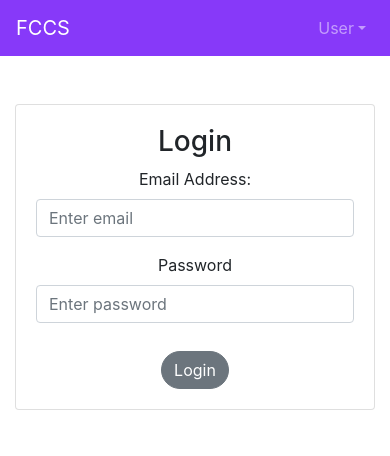
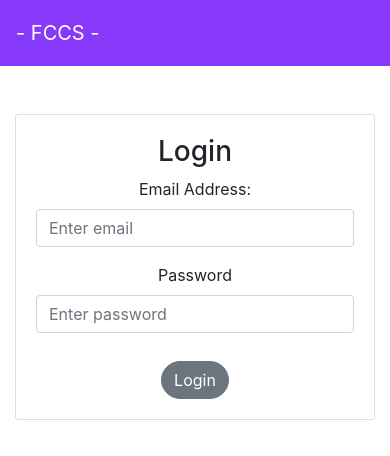
Before and after one commit to FCCSTeam/Fire-Code-Compliance-Software, a Vue app: page / in a window 390 px wide. Shown: the top 456 px of the page. Built offline with nearby package versions, Linux system fonts and the light colour scheme; no server answers.

Commit message:
tabs now responsive to user auth state

```diff
--- a/src/components/navbar/NavBar1.vue
+++ b/src/components/navbar/NavBar1.vue
@@ -2,10 +2,12 @@
   <div id="navbar1">
     <b-navbar type="dark" variant="primary">
       <b-navbar-brand>
-        FCCS
+        <b-navbar-brand :to="{ path: '/' }">
+          <span> - FCCS - </span>
+        </b-navbar-brand>
       </b-navbar-brand>
 
-      <b-collapse id="nav-collapse" is-nav>
+      <b-collapse id="nav-collapse" is-nav v-if="activeUser">
         <b-navbar-nav class="ml-auto">
           <b-nav-item-dropdown text="User" right>
             <b-dropdown-item href="">Settings</b-dropdown-item>
@@ -20,10 +22,14 @@
 
 <script>
 import { userLogout } from "@/js/auth/userAuth.js";
+import { getActiveUser } from "@/js/auth/userAuth.js";
+
+
 export default {
   name: "NavBar1",
   data() {
     return {
+      activeUser: getActiveUser(),
       error: null,
     };
   },
```
